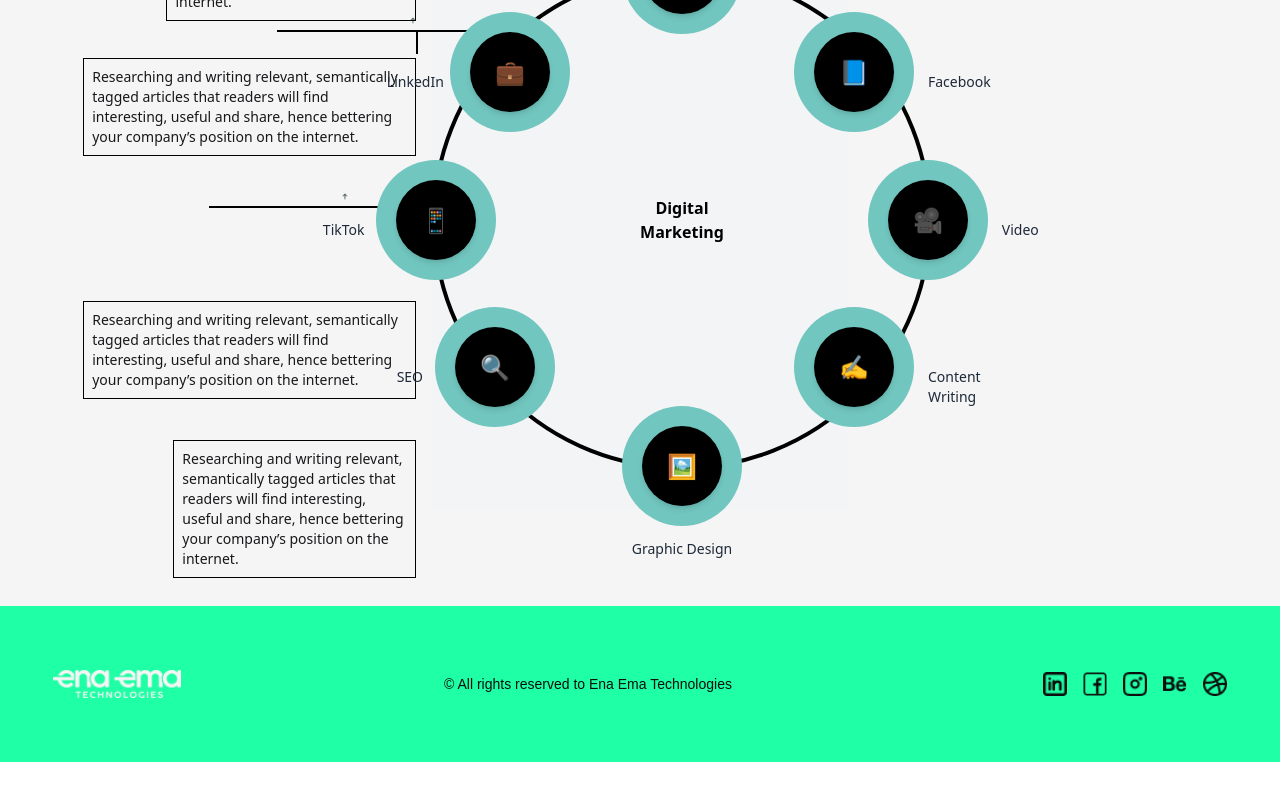
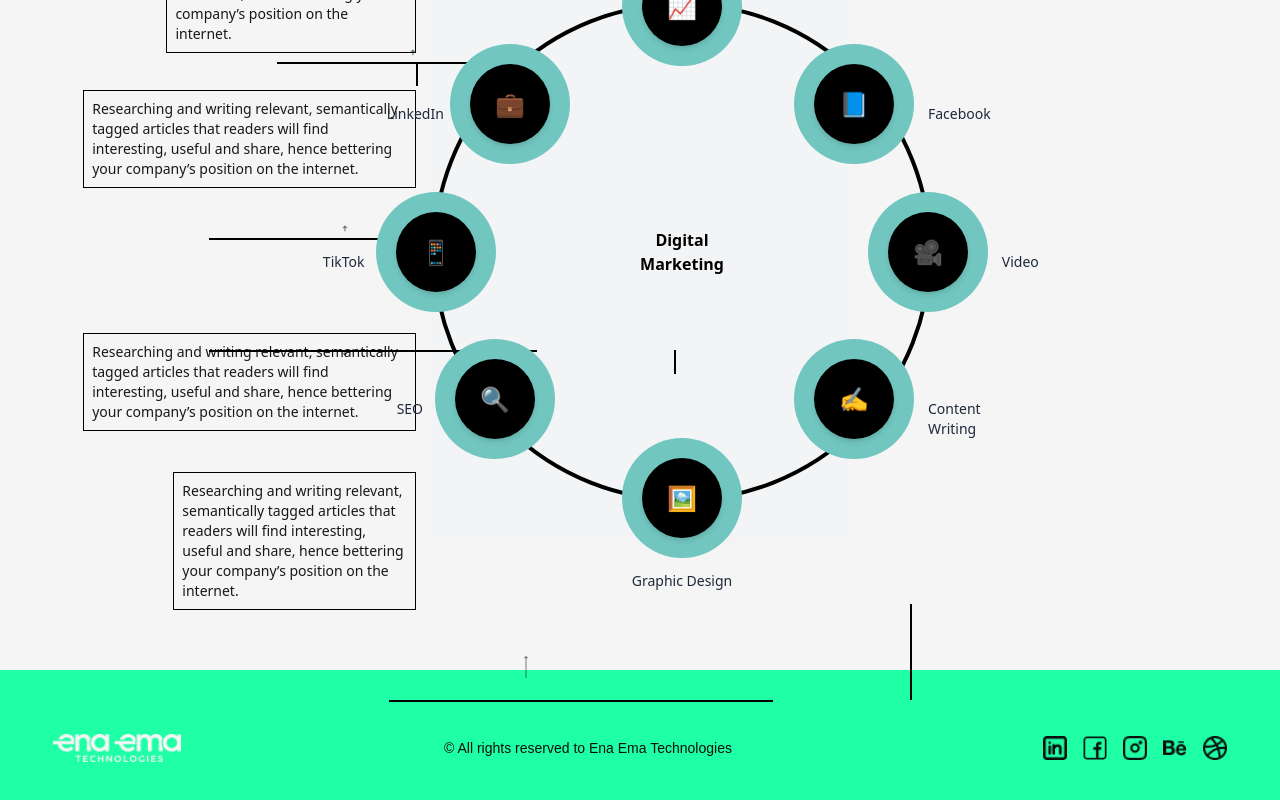
Before and after one commit to ChakmaShantunu/ena-ema-task, a Next.js app: page / in a window 1280 px wide. Shown: the part 8373-9173 px from the top of the page. Before the commit the page ends 9135 px from the top, so only its background shows below. Built offline with nearby package versions, Linux system fonts and the light colour scheme; a web font is replaced by a local one.

Commit message:
left side done

```diff
--- a/src/app/components/DigitalMarketing/DigitalMarketing.jsx
+++ b/src/app/components/DigitalMarketing/DigitalMarketing.jsx
@@ -8,7 +8,7 @@ const App = () => {
         visible: { opacity: 1, y: 0, scale: 1, transition: { duration: 0.6, ease: "easeOut" } },
     };
     return (
-        <div className="grid lg:grid-cols-3 gap-4 bg-accent py-24">
+        <div className="grid lg:grid-cols-3 gap-4 bg-accent py-32">
             <div className="space-y-12 text-sm relative">
                 <div className="absolute top-1/4 left-2/5">
                     <p className="border border-black p-2 max-w-[349px]">Researching and writing relevant, semantically tagged articles that readers will find interesting, useful and share, hence bettering your company’s position on the internet.</p>
@@ -33,8 +33,22 @@ const App = () => {
                 <div className="absolute top-9/12 left-1/5">
                     <p className="border border-black p-2 max-w-[349px]">Researching and writing relevant, semantically tagged articles that readers will find interesting, useful and share, hence bettering your company’s position on the internet.</p>
                 </div>
+                <div className="relative top-60 -left-17">
+                    <div className="absolute top-89 left-[410px]">
+                        <img src="/images/Arrow.png" alt="" className="rotate-90" />
+                    </div>
+                    <div className="absolute top-89 left-4/6 w-82 h-0.5 bg-black"></div>
+                    <div className="absolute top-89 left-[742px] w-0.5 h-6 bg-black"></div>
+                </div>
                 <div className="absolute top-11/12 left-5/12">
                     <p className="border border-black p-2 max-w-[349px]">Researching and writing relevant, semantically tagged articles that readers will find interesting, useful and share, hence bettering your company’s position on the internet.</p>
+                </div>
+                <div className="relative top-[590px] left-28">
+                    <div className="absolute top-78 left-[412px]">
+                        <img src="/images/Arrow 1.png" alt="" className="" />
+                    </div>
+                    <div className="absolute top-89 left-4/6 w-96 h-0.5 bg-black"></div>
+                    <div className="absolute top-65 left-[798px] w-0.5 h-24 bg-black"></div>
                 </div>
             </div>
             <motion.div
```
Also changed, not shown: public/images/Arrow 1.png (added).
